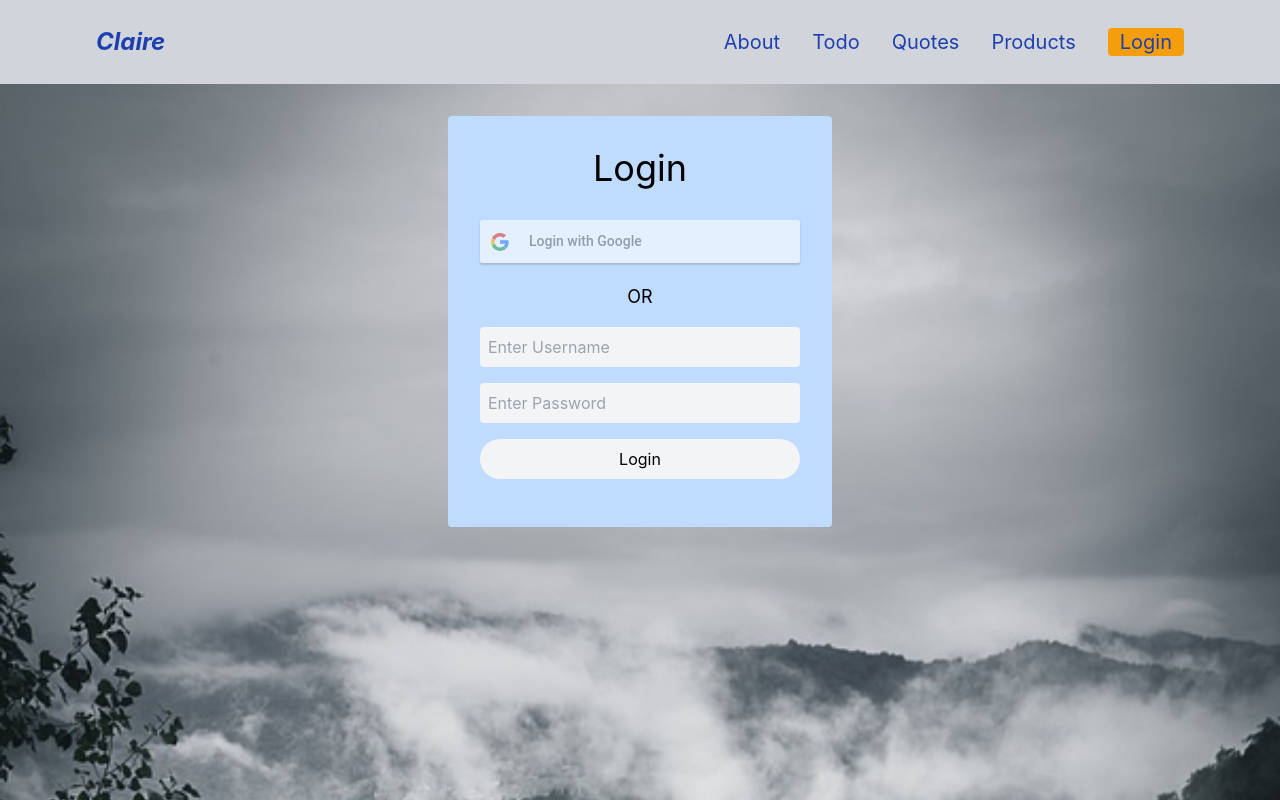
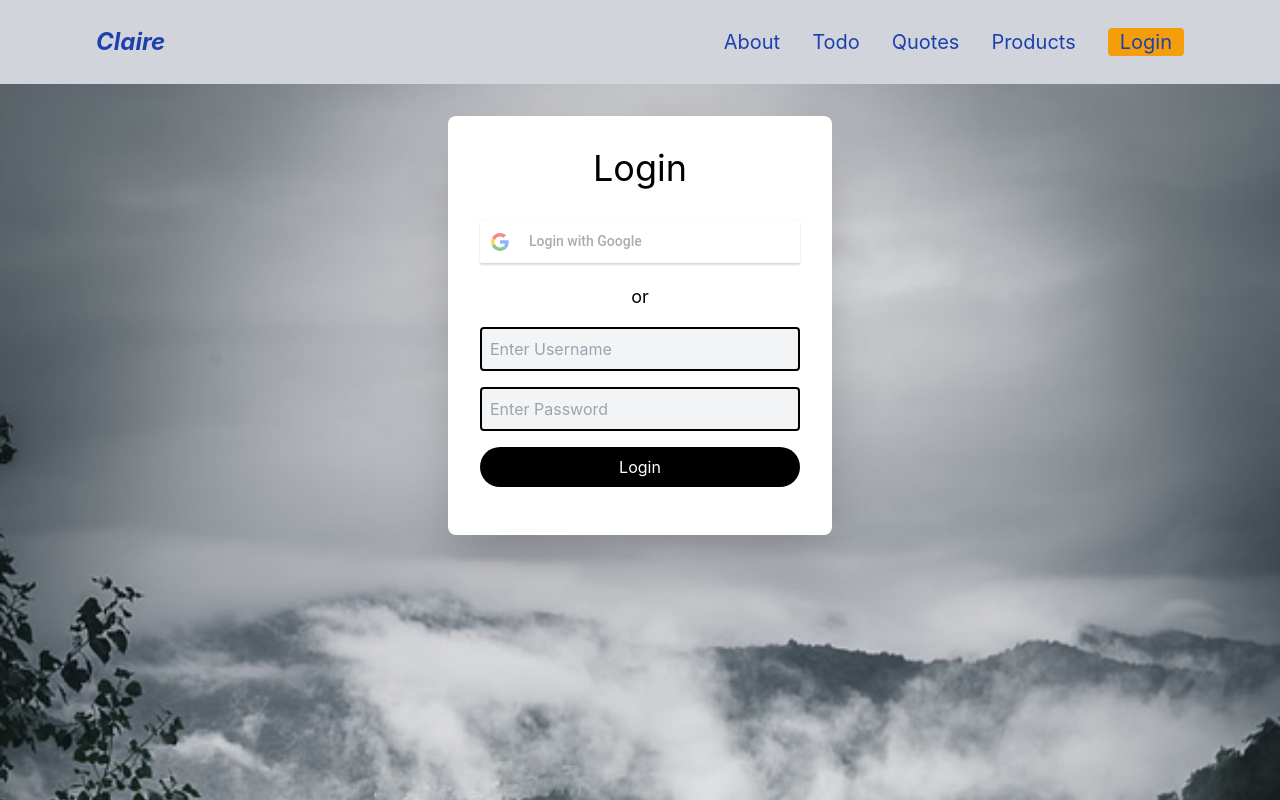
Before and after one commit to mugwira/React-Quote-Generator, a React (Create React App) app: page /login in a window 1280 px wide. Built offline with nearby package versions, Linux system fonts and the light colour scheme.

Commit message:
Added border to input box on login app

```diff
--- a/src/App.css
+++ b/src/App.css
@@ -26,6 +26,9 @@ body{
     }
 }
 
+.my-login{
+    min-height: 400px;
+}
 .my-todo{
     min-height: 24rem;
 }
--- a/src/Login.js
+++ b/src/Login.js
@@ -22,14 +22,15 @@ function Login() {
 
   return (
     <div className="">
-      <form className="my-login bg-blue-200 my-8 text-center py-8 w-60 md:w-96 rounded mx-auto">
+      <form className="my-login bg-white my-8 text-center py-8 shadow-2xl w-60 md:w-96 rounded-lg mx-auto">
         <h2 className="mb-4 md:mb-8 font-semi-bold text-2xl md:text-4xl">
           Login
         </h2>
         <div className="google-login">
           {showLoginButton ? (
             <GoogleLogin
-            className="rounded w-10/12"            clientId={clientId}
+              className="rounded w-10/12 border-2 border-black"
+              clientId={clientId}
               buttonText="Login with Google"
               onSuccess={onLoginSuccess}
               onFailure={onFailureSuccess}
@@ -45,18 +46,25 @@ function Login() {
           ) : null}
         </div>
 
-      <p className="font-semi-bold text-lg my-4">OR</p>
+        <p className="font-semi-bold text-lg my-4">or</p>
         <div className="manual  space-y-4 flex flex-col items-center">
-        <input className="p-2 rounded w-10/12 bg-gray-100" type="text" placeholder="Enter Username" />
-        <input className="p-2 rounded w-10/12 bg-gray-100" type="password" placeholder="Enter Password" />
+          <input
+            className="p-2 rounded w-10/12 bg-gray-100 border-2 border-black"
+            type="text"
+            placeholder="Enter Username"
+          />
+          <input
+            className="p-2 rounded w-10/12 bg-gray-100 border-2 border-black"
+            type="password"
+            placeholder="Enter Password"
+          />
         </div>
         <div className="my-button my-4">
-        <button className="p-2 rounded-full w-10/12 bg-gray-100" type="submit">
+          <button className="p-2 rounded-full w-10/12 bg-black text-white bg-black-900">
             Login
           </button>
         </div>
       </form>
-
     </div>
   );
 }
--- a/src/Todo.js
+++ b/src/Todo.js
@@ -48,7 +48,7 @@ function Todo() {
     setTodos(newTodos);
   };
   return (
-    <div className="my-todo bg-yellow-200 w-1/2 md:w-1/3 mx-auto rounded-lg mt-16 ">
+    <div className="my-todo bg-yellow-200 w-60 md:w-96 mx-auto rounded-lg mt-16 ">
       <form
         className="text-sm md:flex justify-between items-center md:px-8 py-4 "
         onSubmit={handleSubmit}
@@ -69,7 +69,7 @@ function Todo() {
         </div>
         <div className="add-task">
           <button
-            className="text-sm m-4 md:py-2 px-4 bg-green-300 rounded hover:bg-green-200"
+            className="text-sm m-4 py-2 px-4 bg-green-300 rounded hover:bg-green-200"
             type="submit"
           >
             Add Task
```
Lines whose indentation alone changed are shown as unchanged.
